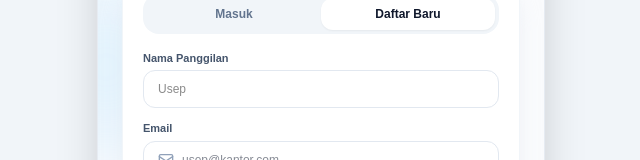
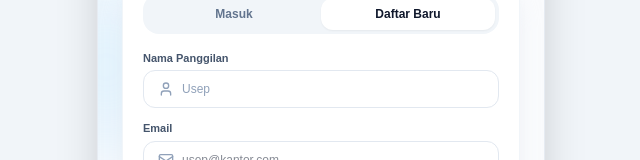
Before and after one commit to itszulkarnaen/sisain, a Next.js app: page /login in a window 1280 px wide. Both pictures are taken after a click on the button "Daftar Baru". Shown: the part 327-487 px from the top of the page, without its empty margins (319-959 px from the left). Built offline with nearby package versions, Linux system fonts and the light colour scheme; no server answers.

Commit message:
fix(auth): fix white text and add user icon to Nama Panggilan input on register form

```diff
--- a/src/app/login/page.tsx
+++ b/src/app/login/page.tsx
@@ -4,7 +4,7 @@ import React, { useState, useEffect } from 'react';
 import Image from 'next/image';
 import { useRouter } from 'next/navigation';
 import { supabase, isSupabaseConfigured } from '@/lib/supabase/client';
-import { Lock, Mail, ArrowRight, Sparkles, CheckCircle, AlertCircle } from 'lucide-react';
+import { Lock, Mail, User, ArrowRight, Sparkles, CheckCircle, AlertCircle } from 'lucide-react';
 import { clsx } from 'clsx';
 
 export default function LoginPage() {
@@ -209,14 +209,17 @@ export default function LoginPage() {
             {isRegister && (
               <div>
                 <label className="text-[11px] font-bold text-slate-600 block mb-1">Nama Panggilan</label>
+                <div className="flex items-center gap-2 px-3.5 py-2.5 rounded-xl border border-slate-200 focus-within:border-indigo-500 bg-white">
+                  <User className="w-4 h-4 text-slate-400 shrink-0" />
                   <input
                     type="text"
                     placeholder="Usep"
                     value={fullName}
                     onChange={(e) => setFullName(e.target.value)}
-                  className="w-full px-3.5 py-2.5 rounded-xl border border-slate-200 focus:border-indigo-500 outline-hidden text-xs font-medium"
+                    className="w-full bg-transparent outline-hidden text-xs font-medium text-slate-900 placeholder:text-slate-400"
                     required
                   />
+                </div>
               </div>
             )}
 
```
Lines whose indentation alone changed are shown as unchanged.
